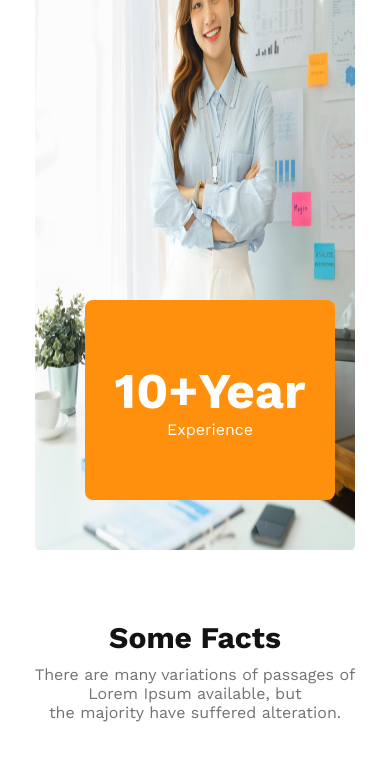
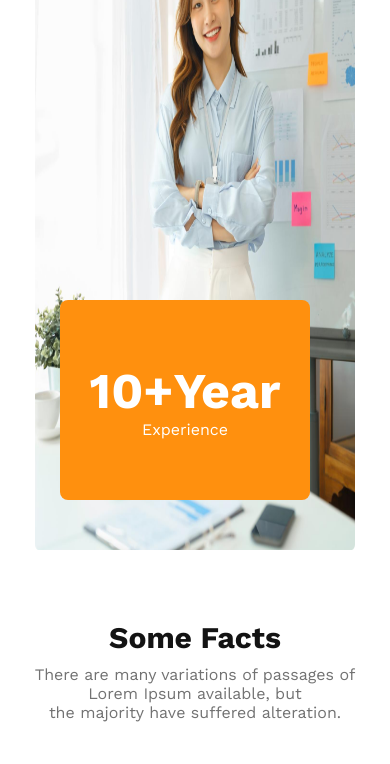
Before and after one commit to Jony120455/architects, a plain HTML site: page index.html in a window 390 px wide. Shown: the part 3937-4701 px from the top of the page. Drawn offline with nearby package versions, Linux system fonts and the light colour scheme.

Commit message:
added position

```diff
--- a/css/style.css
+++ b/css/style.css
@@ -406,7 +406,7 @@
    .experience{
     width: 250px;
     position: absolute;
-    left: 85px;
+    left: 60px;
     bottom: 50px;
    }
    .facts-details{
```
